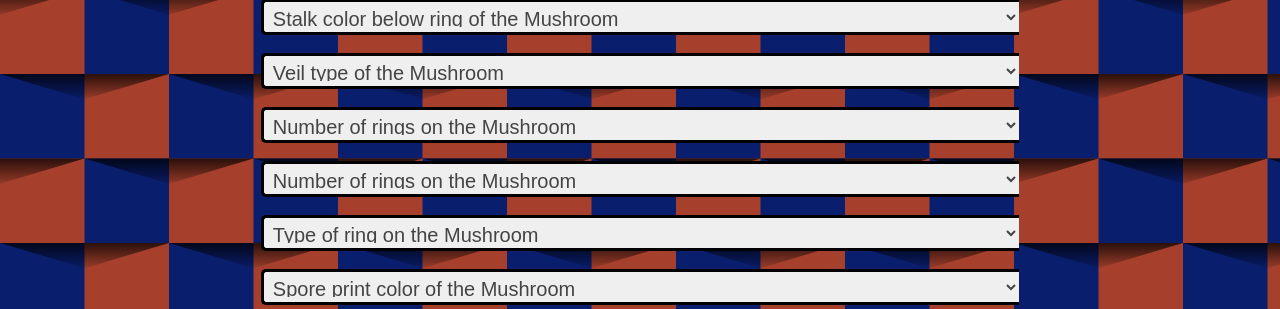
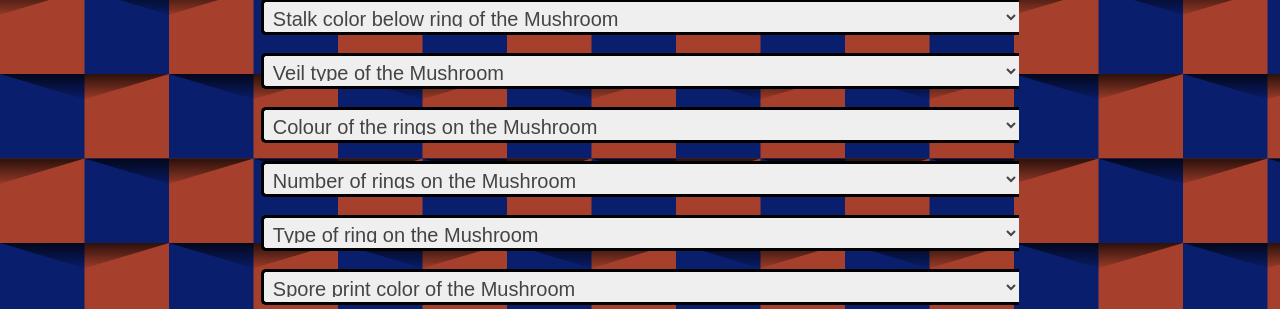
Before and after one commit to Rinzaler/MinorProject, a Django app: page / in a window 1280 px wide. Shown: the part 940-1249 px from the top of the page. Run offline with Django 3.2, Linux system fonts and the light colour scheme.

Commit message:
Update index.html

```diff
--- a/mysite/polls/templates/index.html
+++ b/mysite/polls/templates/index.html
@@ -273,7 +273,7 @@ body.bg-image {
    <br>
       <div class="search">
       <select name="veilColor" class="searchTerm"> {% comment %} veil-color ['n' 'o' 'w' 'y'] {% endcomment %}
-        <option selected>Number of  rings on the Mushroom</option>
+        <option selected>Colour of the rings on the Mushroom</option>
         <option value="0">Brown</option>
         <option value="1">Orange</option>
         <option value="2">White</option>
```
